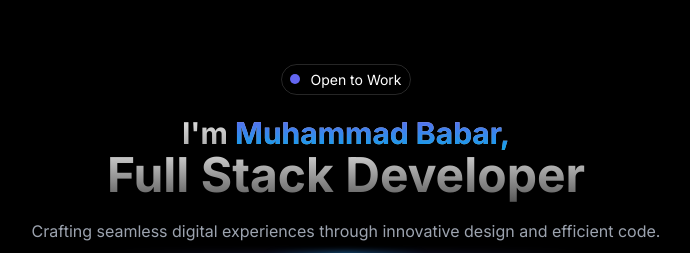
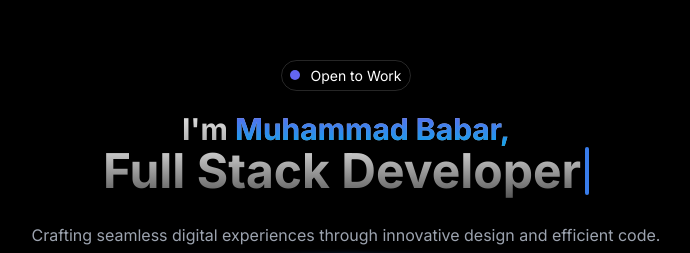
Before and after one commit to Babar78/bartistry, a Next.js app: page / in a window 1280 px wide. Shown: the part 127-380 px from the top of the page, without its empty margins (294-984 px from the left). Built offline with nearby package versions, Linux system fonts and the light colour scheme.

Commit message:
feat: Add TypewriterEffect component for animated text display

```diff
--- /dev/null
+++ b/components/ui/typewriter-effect.tsx
@@ -0,0 +1,187 @@
+"use client";
+
+import { cn } from "@/lib/utils";
+import { motion, stagger, useAnimate, useInView } from "framer-motion";
+import { useEffect } from "react";
+
+export const TypewriterEffect = ({
+  words,
+  className,
+  cursorClassName,
+}: {
+  words: {
+    text: string;
+    className?: string;
+  }[];
+  className?: string;
+  cursorClassName?: string;
+}) => {
+  // split text inside of words into array of characters
+  const wordsArray = words.map((word) => {
+    return {
+      ...word,
+      text: word.text.split(""),
+    };
+  });
+
+  const [scope, animate] = useAnimate();
+  const isInView = useInView(scope);
+  useEffect(() => {
+    if (isInView) {
+      animate(
+        "span",
+        {
+          display: "inline-block",
+          opacity: 1,
+          width: "fit-content",
+        },
+        {
+          duration: 0.3,
+          delay: stagger(0.1),
+          ease: "easeInOut",
+        }
+      );
+    }
+  }, [isInView]);
+
+  const renderWords = () => {
+    return (
+      <motion.div ref={scope} className="inline">
+        {wordsArray.map((word, idx) => {
+          return (
+            <div key={`word-${idx}`} className="inline-block">
+              {word.text.map((char, index) => (
+                <motion.span
+                  initial={{}}
+                  key={`char-${index}`}
+                  className={cn(
+                    `dark:text-white text-black opacity-0 hidden`,
+                    word.className
+                  )}
+                >
+                  {char}
+                </motion.span>
+              ))}
+              &nbsp;
+            </div>
+          );
+        })}
+      </motion.div>
+    );
+  };
+  return (
+    <div
+      className={cn(
+        "text-base sm:text-xl md:text-3xl lg:text-5xl font-bold text-center",
+        className
+      )}
+    >
+      {renderWords()}
+      <motion.span
+        initial={{
+          opacity: 0,
+        }}
+        animate={{
+          opacity: 1,
+        }}
+        transition={{
+          duration: 0.8,
+          repeat: Infinity,
+          repeatType: "reverse",
+        }}
+        className={cn(
+          "inline-block rounded-sm w-[4px] h-4 md:h-6 lg:h-10 bg-blue-500",
+          cursorClassName
+        )}
+      ></motion.span>
+    </div>
+  );
+};
+
+export const TypewriterEffectSmooth = ({
+  words,
+  className,
+  cursorClassName,
+}: {
+  words: {
+    text: string;
+    className?: string;
+  }[];
+  className?: string;
+  cursorClassName?: string;
+}) => {
+  // split text inside of words into array of characters
+  const wordsArray = words.map((word) => {
+    return {
+      ...word,
+      text: word.text.split(""),
+    };
+  });
+  const renderWords = () => {
+    return (
+      <div>
+        {wordsArray.map((word, idx) => {
+          return (
+            <div key={`word-${idx}`} className="inline-block">
+              {word.text.map((char, index) => (
+                <span
+                  key={`char-${index}`}
+                  className={cn(`dark:text-white text-black `, word.className)}
+                >
+                  {char}
+                </span>
+              ))}
+              {idx !== words.length - 1 && <>&nbsp;</>}
+            </div>
+          );
+        })}
+      </div>
+    );
+  };
+
+  return (
+    <div className={cn("flex space-x-1", className)}>
+      <motion.div
+        className="overflow-hidden pb-2"
+        initial={{
+          width: "0%",
+        }}
+        whileInView={{
+          width: "fit-content",
+        }}
+        transition={{
+          duration: 2,
+          ease: "linear",
+          delay: 1,
+        }}
+      >
+        <div
+          className="text-xs sm:text-base md:text-xl lg:text:3xl xl:text-5xl font-bold"
+          style={{
+            whiteSpace: "nowrap",
+          }}
+        >
+          {renderWords()}{" "}
+        </div>{" "}
+      </motion.div>
+      <motion.span
+        initial={{
+          opacity: 0,
+        }}
+        animate={{
+          opacity: 1,
+        }}
+        transition={{
+          duration: 0.8,
+
+          repeat: Infinity,
+          repeatType: "reverse",
+        }}
+        className={cn(
+          "block rounded-sm w-[4px]  h-4 sm:h-6 xl:h-12 bg-blue-500",
+          cursorClassName
+        )}
+      ></motion.span>
+    </div>
+  );
+};
--- a/sections/HeroSection.tsx
+++ b/sections/HeroSection.tsx
@@ -7,20 +7,19 @@ import { TypewriterEffectSmooth } from "@/components/ui/typewriter-effect";
 
 const words = [
   {
-    text: "Build",
+    text: "Full",
+    className:
+      "md:text-3xl text-lg lg:text-5xl font-bold text-center bg-clip-text text-transparent bg-gradient-to-b from-neutral-200 to-neutral-600 relative z-20",
   },
   {
-    text: "awesome",
+    text: "Stack",
+    className:
+      "md:text-3xl text-lg lg:text-5xl font-bold text-center bg-clip-text text-transparent bg-gradient-to-b from-neutral-200 to-neutral-600 relative z-20",
   },
   {
-    text: "apps",
-  },
-  {
-    text: "with",
-  },
-  {
-    text: "Aceternity.",
-    className: "text-blue-500 dark:text-blue-500",
+    text: "Developer",
+    className:
+      "md:text-3xl text-lg lg:text-5xl font-bold text-center bg-clip-text text-transparent bg-gradient-to-b from-neutral-200 to-neutral-600 relative z-20",
   },
 ];
 
@@ -37,11 +36,8 @@ const HeroSection = () => {
             I'm{" "}
             <span className="bg-clip-text text-transparent bg-gradient-to-b from-indigo-500 to-sky-500">
               Muhammad Babar,
-            </span>{" "}
-            <br />
-            <span className="md:text-3xl text-lg lg:text-5xl font-bold text-center bg-clip-text text-transparent bg-gradient-to-b from-neutral-200 to-neutral-600 relative z-20">
-              Full Stack Developer
             </span>
+            <TypewriterEffectSmooth words={words} />
           </h1>
         </div>
         <div className="mt-5">
```
